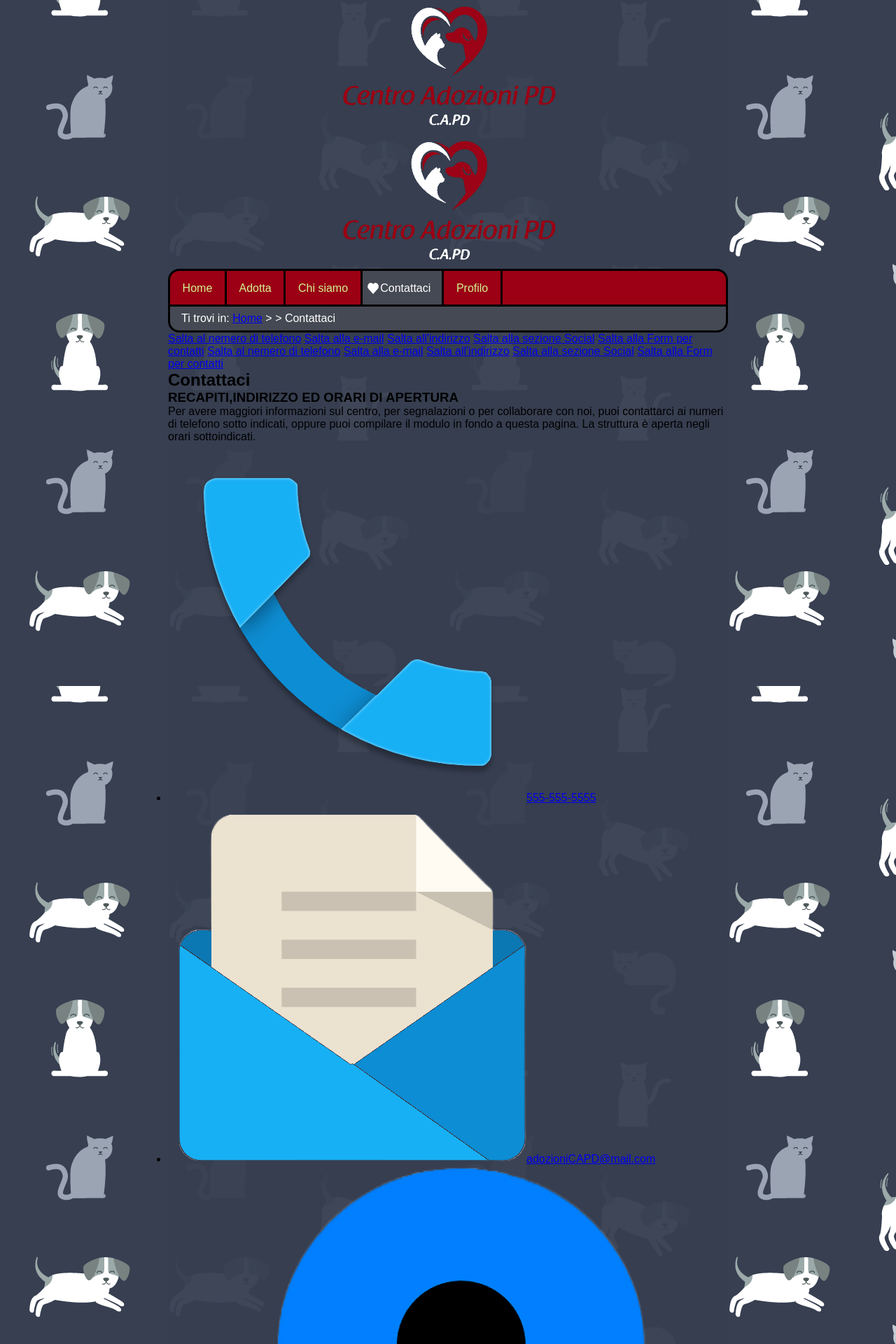
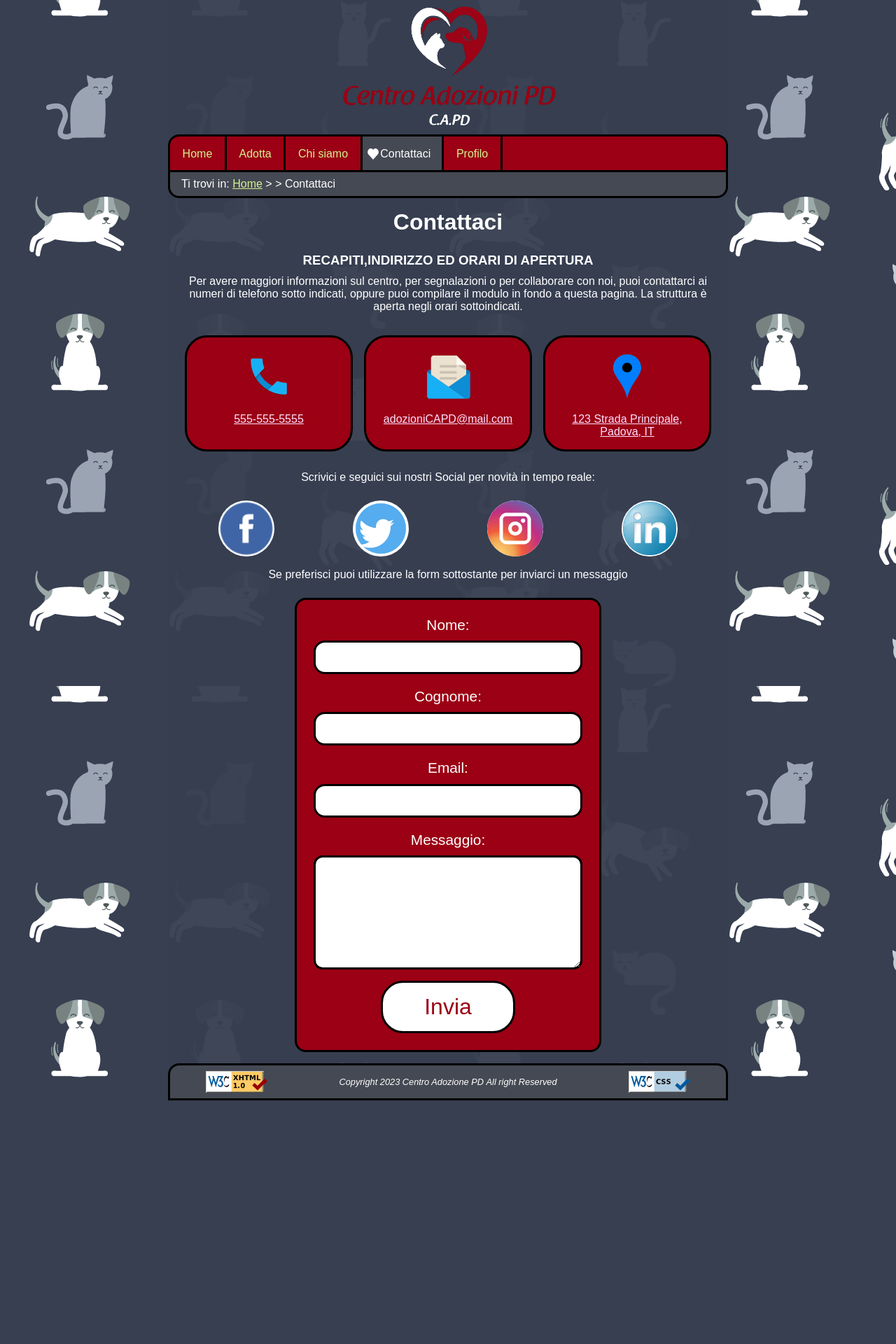
Before and after one commit to checco296/Progetto_TecWeb, a PHP site: page /html/contatti.html in a window 1280 px wide. Shown: the top 1920 px of the page at 70% size. After the commit the page ends 1572 px from the top, so only its background shows below. Run offline with PHP 8.4, Linux system fonts and the light colour scheme.

Commit message:
correzione errori
corretti errori provocati nel merge del ramo Pietro nel ramo main

```diff
--- a/css/mini.css
+++ b/css/mini.css
@@ -109,12 +109,9 @@ form
 form button
 {
     padding: 2em;
-    padding: 2em;
 }
 
 .paragrafo-dispari, .paragrafo-pari
-.paragrafo-dispari, .paragrafo-pari
 {
     background-size: 30% 70%;
-    background-size: 30% 70%;
 }
--- a/css/style.css
+++ b/css/style.css
@@ -42,15 +42,8 @@ impostazione generale
 html, body
 {
   font-family: Arial, Helvetica, sans-serif;
-  font-family: Arial, Helvetica, sans-serif;
   margin: auto;
   max-width: 800px;
-  font-size: 1em;
-}
-
-html
-{
-  background-image: url(../images/free-cat-and-dog-pattern-vector.png);
   font-size: 1em;
 }
 
@@ -76,9 +69,7 @@ header h1
   background-size: contain;
   text-indent: -9999px;
   line-height: 2em;
-  line-height: 2em;
   font-size: 6em;
-  color: var(--txtcolor);
   color: var(--txtcolor);
 }
 
@@ -127,7 +118,6 @@ SEZIONE MENU
 }
 
 #menu a:hover
-#menu a:hover
 {
   color: var(--hover_linkcolor);
   background-color: var(--hover_menucolor);
@@ -139,7 +129,6 @@ SEZIONE MENU
   background: url('../images/heart-69-16.ico') 8% center no-repeat;
   background-size: 1em;
   background-color: var(--bread_footer_color);
-  color: var(--txtcolor);
   color: var(--txtcolor);
   padding-left: 1.6em;
   padding-right: 1em;
@@ -159,14 +148,11 @@ SEZIONE BREADCRUMB
   text-align: left;
   background-color: var(--bread_footer_color);
   color: var(--txtcolor);
-  color: var(--txtcolor);
   padding: 0.5em 1em 0.5em;
   border-bottom-left-radius: 1em;
   border-bottom-right-radius: 1em;
 }
 
-#breadcrumb a
-{
 #breadcrumb a
 {
   color: var(--linkcolor);
@@ -216,22 +202,17 @@ main h2
   margin-bottom: 0.5em;
   text-align: center;
   color: var(--txtcolor);
-  color: var(--txtcolor);
 }
 
 main h3
 {
   text-align: center;
-  text-align: center;
   padding: 0.5em;
-  color: var(--txtcolor);
   color: var(--txtcolor);
 }
 
 main dl
 {
-  width: 70%;
-  margin: auto;
   width: 70%;
   margin: auto;
 }
@@ -242,7 +223,6 @@ main dt
   text-align: center;
   border-style: solid;
   border-width: 0.3em;
-  border-width: 0.3em;
   border-bottom: none;
   border-radius: 1em 1em 0em 0em;
   border-color: var(--activity_bordercolor);
@@ -250,28 +230,16 @@ main dt
   padding-bottom: 0.2em;
   background-color: var(--bgcolor);
   font-weight: bold;
-  background-color: var(--bgcolor);
-  font-weight: bold;
 }
-
 
 main dd
 {
   border-style: solid;
   border-top: none;
   border-width: 0.3em;
-  border-width: 0.3em;
   border-radius: 0em 0em 1em 1em;
   border-color: var(--activity_bordercolor);
   margin-bottom: 1em;
-  background-color: var(--bgcolor);
-  display: flex;
-}
-
-main dd>p
-{
-  margin-left: 0.5em;
-  padding: 1em;
   background-color: var(--bgcolor);
   display: flex;
 }
@@ -291,20 +259,10 @@ main dd>p
 
 }
 
-.icona
-{
-  margin-left: 0.5em;
-  width: 6em;
-  height: 6em;
-  align-self: center;
-
-}
-
 #Recapiti
 {
   display: flex;
   list-style: none;
-  justify-content:space-evenly;
   justify-content:space-evenly;
   margin-bottom: 1.25em;
 }
@@ -327,21 +285,12 @@ main dd>p
 {
   display: block;
   color: var(--linkesterni);
-  padding-bottom: 1em;
-  display: block;
-}
-
-#Recapiti a
-{
-  display: block;
-  color: var(--linkesterni);
 }
 
 #Recapiti img
 {
   width: 4em;
   height: 4em;
-  margin-bottom: 1em;
   margin-bottom: 1em;
 }
 
@@ -370,7 +319,6 @@ main dd>p
 {
   margin-bottom: 1.5em;
   text-align: center;
-  color: var(--txtcolor);
   color: var(--txtcolor);
 }
 
@@ -430,13 +378,13 @@ main dd>p
   background-image: url(../images/gattino-con-pelo-a-forma-di-cuore-e1446037850649.jpg);
 }
 
-#errore_404,#grazie
+#errore_404,#grazie,#errore_500
 {
   text-align: center;
   color: var(--txtcolor);
 }
 
-#errore_404 h2,#grazie h2
+#errore_404 h2,#grazie h2,#errore_500 h2
 {
   font-size: 3em;
 }
@@ -463,17 +411,28 @@ main dd>p
   font-size: 6em;
 }
 
-#errore_404 a:link,#grazie a:link
+#errore_500 h3
+{
+  background-image: url('../images/__opt__aboutcom__coeus__resources__content_migration__mnn__images__2015__05__sleeping-kitten-860e60b709a641b8b6a8415d461be5c7.jpg');
+  background-repeat: no-repeat;
+  background-position: center;
+  background-size: contain;
+  text-indent: -9999px;
+  line-height: 4em;
+  font-size: 6em;
+}
+
+#errore_404 a:link,#grazie a:link,#errore_500 a:link
 {
   color: var(--linkcolor);
 }
 
-#errore_404 a:visited,#grazie a:visited
+#errore_404 a:visited,#grazie a:visited,#errore_500 a:visited
 {
   color: var(--visited_linkcolor)
 }
 
-#errore_404 p,#grazie p
+#errore_404 p,#grazie p,#errore_500 p
 {
   font-size: 1.5em;
   padding-bottom: 1em;
@@ -490,8 +449,6 @@ SEZIONE AIUTI
   width: 1px;
   overflow: hidden;
   position: absolute;
-  overflow: hidden;
-  position: absolute;
 }
 
 /*
@@ -503,16 +460,13 @@ footer
 {
   display: flex;
   align-items: center;
-  align-items: center;
   justify-content: space-around;
-  border-radius: 1em 1em 0em 0em;
   border-radius: 1em 1em 0em 0em;
   background-color: var(--bread_footer_color);
   color: var(--footer_txt_color);
   text-align: center;
   padding-top: 0.5em;
   padding-bottom: 0.5em;
-  margin-bottom: 0.01em;
   margin-bottom: 0.01em;
   border-style: solid;
   border-color: var(--bordercolor);
@@ -580,20 +534,12 @@ form textarea
   cursor: pointer;
   font-size: 2em;
   margin-bottom: 0em;
-  font-size: 2em;
-  margin-bottom: 0em;
 }
 
 #button:hover
 {
   opacity: 0.8;
 }
-
-/*
-==============
-SEZIONE CARD
-==============
-*/
 
 /*
 ==============
--- a/html/adotta_cane.html
+++ b/html/adotta_cane.html
@@ -3,7 +3,6 @@
   <head>
     <meta charset="utf-8" />
 
-    <title>Adozioni &#8722; C.A.PD</title>
     <title>Adozioni &#8722; C.A.PD</title>
     <meta name="description" content="Pagina dedicata all'adozione degli animali." />
     <meta name="keywords"    content="Adozione, cane, gatto" />
@@ -19,14 +18,13 @@
   <body id="Adotta">
     <header>
       <h1>Adotta &#8722; <abbr>C.A.PD</abbr></h1>
-      <h1>Adotta &#8722; <abbr>C.A.PD</abbr></h1>
       <nav id="menu" aria-label="menu del sito">
         <ul>
           <li><a href="../index.html"><span lang="en">Home</span></a></li>
           <li id="currentLink" aria-current="page">Adotta</li>
           <li><a href="../html/about.html">Chi siamo</a></li>
           <li><a href="../html/contatti.html">Contattaci</a></li>
-          <li id="Profilo"><a href="profilo">Profilo</a></li>
+          <li id="Profilo"><a href="../php/login_check.php">Profilo</a></li>
         </ul>
       </nav>
       <nav id="breadcrumb" aria-label="percorso">
--- a/html/contatti.html
+++ b/html/contatti.html
@@ -3,7 +3,6 @@
   <head>
     <meta charset="utf-8" />
 
-    <title>Contatti &#8722; C.A.PD</title>
     <title>Contatti &#8722; C.A.PD</title>
     <meta name="description" content="Pagina dedicata ai contatti diretti con Centro Adozioni PD" />
     <meta name="keywords"    content="Numero, telefono, indirizzo, scivici, chiamaci" />
@@ -19,14 +18,13 @@
   <body>
     <header>
       <h1>Contatti &#8722; <abbr>C.A.PD</abbr></h1>
-      <h1>Contatti &#8722; <abbr>C.A.PD</abbr></h1>
       <nav id="menu" aria-label="menu del sito">
         <ul>
           <li><a href="../index.html"><span lang="en">Home</span></a></li>
           <li><a href="../php/adotta_cane.php">Adotta</a></li>
           <li><a href="../html/about.html">Chi siamo</a></li>
           <li id="currentLink" aria-current="page">Contattaci</li>
-          <li id="Profilo"><a href="profilo">Profilo</a></li>
+          <li id="Profilo"><a href="../php/login_check.php">Profilo</a></li>
         </ul>
       </nav>
       <nav id="breadcrumb" aria-label="percorso">
@@ -34,11 +32,6 @@
       </nav>
     </header>
 
-    <a class="aiuti" href="#telefono">Salta al nemero di telefono</a>
-    <a class="aiuti" href="#mail">Salta alla <span lang="en">e-mail</span></a>
-    <a class="aiuti" href="#indirizzo">Salta all'indirizzo</a>
-    <a class="aiuti" href="#Social">Salta alla sezione Social</a>
-    <a class="aiuti" href="#Form-contatti">Salta alla <span lang="en">Form</span> per contatti</a>
     <a class="aiuti" href="#telefono">Salta al nemero di telefono</a>
     <a class="aiuti" href="#mail">Salta alla <span lang="en">e-mail</span></a>
     <a class="aiuti" href="#indirizzo">Salta all'indirizzo</a>
@@ -55,16 +48,9 @@
         <li id="telefono"><img src="../images/phone-icon.png" alt="Telefono" title="Telefono"/><a href="tel:555-555-5555">555-555-5555</a></li>
         <li id="mail"><img src="../images/mail-icon.png" alt="E-mail" title="E-mail"/><a href="mailto:francesco@gmail.com">adozioniCAPD@mail.com</a></li>
         <li id="indirizzo"><img src="../images/map-icon.png" alt="Indirizzo" title="Indirizzo"/><a href="https://www.google.it/maps/place/Torre+Archimede,+Via+Trieste,+63,+35121+Padova+PD/@45.4113824,11.8852839,17z/data=!3m1!4b1!4m5!3m4!1s0x477eda58b44676df:0xfacae5884fca17f5!8m2!3d45.4113787!4d11.8874726" target="_blank">123 Strada Principale, Padova, IT</a></li>
-        <li id="telefono"><img src="../images/phone-icon.png" alt="Telefono" title="Telefono"/><a href="tel:555-555-5555">555-555-5555</a></li>
-        <li id="mail"><img src="../images/mail-icon.png" alt="E-mail" title="E-mail"/><a href="mailto:francesco@gmail.com">adozioniCAPD@mail.com</a></li>
-        <li id="indirizzo"><img src="../images/map-icon.png" alt="Indirizzo" title="Indirizzo"/><a href="https://www.google.it/maps/place/Torre+Archimede,+Via+Trieste,+63,+35121+Padova+PD/@45.4113824,11.8852839,17z/data=!3m1!4b1!4m5!3m4!1s0x477eda58b44676df:0xfacae5884fca17f5!8m2!3d45.4113787!4d11.8874726" target="_blank">123 Strada Principale, Padova, IT</a></li>
       </ul>
       <p>Scrivici e seguici sui nostri <span lang="en">Social</span> per novità in tempo reale:</p>
       <ul id="Social">
-        <li><a href="https://it-it.facebook.com/universitapadova/" target="_blank"><img src="../images/facebook_icon-icons.com_59205.ico" alt="Link collegamento a Facebook" /></a></li>
-    		<li><a href="https://twitter.com/UniPadova" target="_blank"><img src="../images/social_network_twitter_icon-icons.com_66157.ico" alt="Link collegamento a Twitter" /></a></li>
-    		<li><a href="https://instagram.com/unipd?igshid=YmMyMTA2M2Y=" target="_blank"><img src="../images/1491580635-yumminkysocialmedia26_83102.ico" alt="Link collegamento a Instagram" /></a></li>
-    		<li><a href="https://www.linkedin.com/school/university-of-padova/" target="_blank"><img src="../images/social_linkedin_button_blue_256_30639.ico" alt="Link collegamento a LinkedIn" /></a></li>
         <li><a href="https://it-it.facebook.com/universitapadova/" target="_blank"><img src="../images/facebook_icon-icons.com_59205.ico" alt="Link collegamento a Facebook" /></a></li>
     		<li><a href="https://twitter.com/UniPadova" target="_blank"><img src="../images/social_network_twitter_icon-icons.com_66157.ico" alt="Link collegamento a Twitter" /></a></li>
     		<li><a href="https://instagram.com/unipd?igshid=YmMyMTA2M2Y=" target="_blank"><img src="../images/1491580635-yumminkysocialmedia26_83102.ico" alt="Link collegamento a Instagram" /></a></li>
@@ -81,7 +67,6 @@
         <label for="message">Messaggio:</label>
         <textarea id="message" name="message"></textarea>
         <input type="submit" value="Invia" id="button">
-        <input type="submit" value="Invia" id="button">
       </form>
     </main>
     <footer>
--- a/html/login.html
+++ b/html/login.html
@@ -27,9 +27,7 @@
       <h1>Centro Adozioni PD</h1>
       <nav id="menu" aria-label="menu del sito">
         <ul>
-          <li>
-            <a href="../html/main.html"><span lang="en">Home</span></a>
-          </li>
+          <li><a href="../index.html"><span lang="en">Home</span></a></li>
           <li><a href="../php/adotta_cane.php">Adotta</a></li>
           <li><a href="../html/about.html">Chi siamo</a></li>
           <li><a href="../html/contatti.html">Contattaci</a></li>
--- a/html/signin.html
+++ b/html/signin.html
@@ -27,9 +27,7 @@
       <h1>Centro Adozioni PD</h1>
       <nav id="menu" aria-label="menu del sito">
         <ul>
-          <li>
-            <a href="../html/main.html"><span lang="en">Home</span></a>
-          </li>
+          <li><a href="../index.html"><span lang="en">Home</span></a></li>
           <li><a href="../php/adotta_cane.php">Adotta</a></li>
           <li><a href="../html/about.html">Chi siamo</a></li>
           <li><a href="../html/contatti.html">Contattaci</a></li>
--- a/index.html
+++ b/index.html
@@ -24,7 +24,7 @@
           <li><a href="../php/adotta_cane.php">Adotta</a></li>
           <li><a href="../html/about.html">Chi siamo</a></li>
           <li><a href="../html/contatti.html">Contattaci</a></li>
-          <li id="Profilo"><a href="profilo">Profilo</a></li>
+          <li id="Profilo"><a href="../php/login_check.php">Profilo</a></li>
         </ul>
       </nav>
 
```
Also changed, not shown: html/500.html (added, +38 -0 lines), html/about.html (+1 -12 lines), html/admin_area.html (+3 -5 lines), html/login_admin.html (+3 -5 lines), html/user_area.html (+3 -5 lines), README.md, images/__opt__aboutcom__coeus__resources__content_migration__mnn__images__2015__05__sleeping-kitten-860e60b709a641b8b6a8415d461be5c7.jpg (added).
